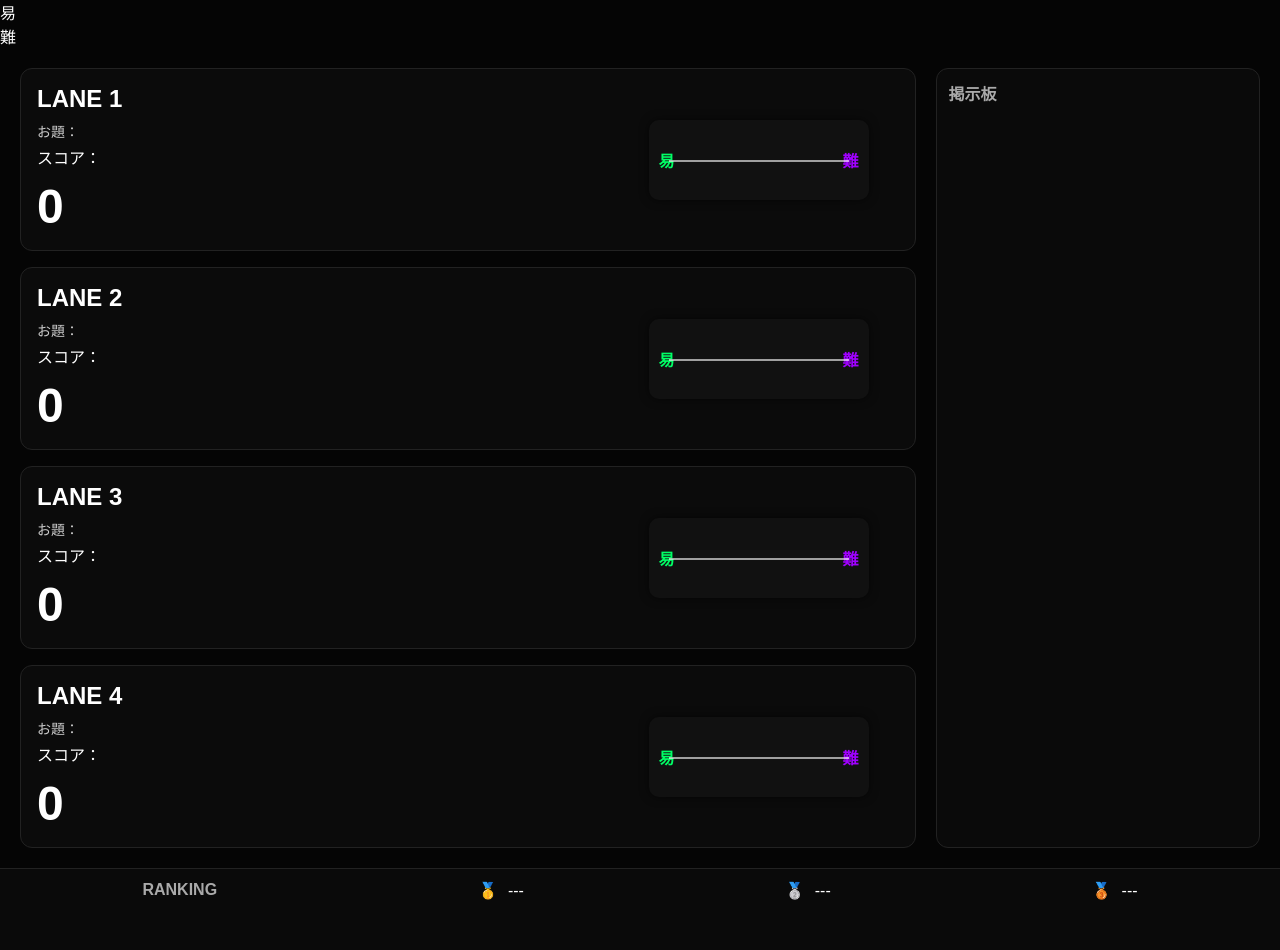
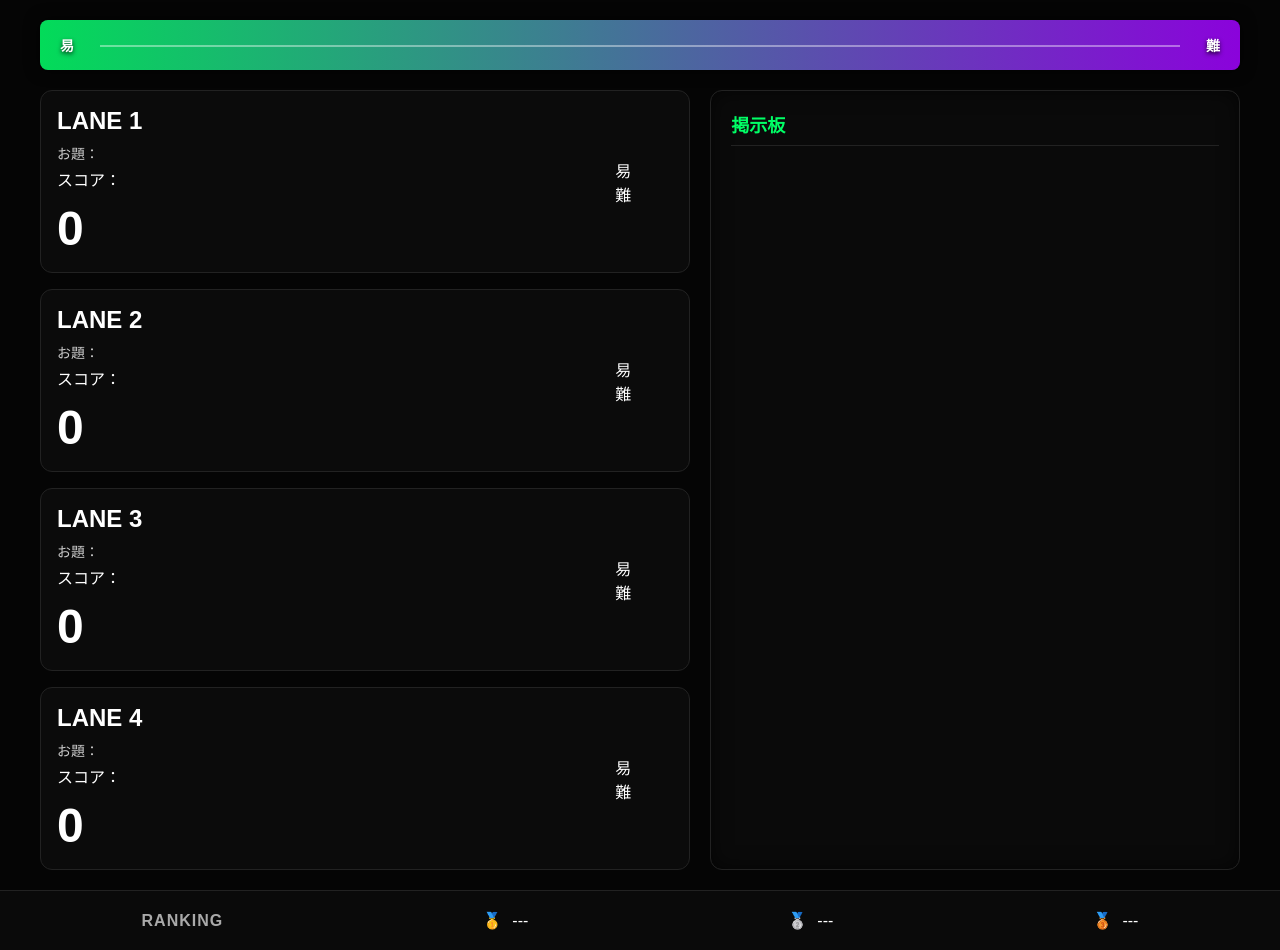
Before and after one commit to KrasnayaPloshchad2718/BowlingWeb, a Flask app: page /display in a window 1280 px wide. Shown: the part 60-1010 px from the top of the page. Before the commit the page ends 960 px from the top, so only its background shows below. Run offline with Flask 3, Linux system fonts and the light colour scheme.

Commit message:
Update display.css

```diff
--- a/static/display.css
+++ b/static/display.css
@@ -16,10 +16,7 @@ body {
 }
 
 /* =========================
-   navスペース確保
-============================
-/* =========================
-   ナビゲーション（追加対応）
+   ナビゲーション
 ========================= */
 
 nav {
@@ -66,75 +63,53 @@ nav a.active {
 }
 
 /* =========================
-   nav分の余白調整
+   上部残し：難易度グラデーションバー
 ========================= */
 
-#main {
-    margin-top: 10px;
+#difficultyBar {
+    position: relative;
+    width: calc(100% - 40px);
+    max-width: 1200px;
+    height: 50px;
+    margin: 20px auto 10px auto;
+    border-radius: 8px;
+    overflow: hidden;
+    background: #111;
+    box-shadow: 0 0 15px rgba(0,0,0,0.7);
 }
 
-/* body全体の圧迫防止 */
-body {
-    padding-top: 0;
-}
-/* =========================
-   ナビゲーション（追加対応）
-========================= */
-
-nav {
-    height: 60px;
-    width: 100%;
-
-    display: flex;
-    align-items: center;
-    justify-content: center;
-    gap: 40px;
-
-    background: #0a0a0a;
-    border-bottom: 1px solid #222;
-
-    position: sticky;
-    top: 0;
-    z-index: 1000;
+/* 緑から紫のグラデーション */
+#difficultyBar .grad {
+    position: absolute;
+    inset: 0;
+    background: linear-gradient(90deg, #00ff66 0%, #a000ff 100%);
+    opacity: 0.85;
 }
 
-/* navリンク */
-nav a {
-    color: #aaa;
-    text-decoration: none;
+/* 易・難ラベル */
+#difficultyBar .label {
+    position: absolute;
+    top: 50%;
+    transform: translateY(-50%);
+    font-weight: bold;
+    color: white;
     font-size: 14px;
-    letter-spacing: 1px;
-
-    padding: 8px 12px;
-    border-radius: 6px;
-
-    transition: 0.2s;
+    text-shadow: 0 2px 4px rgba(0,0,0,0.8);
+    z-index: 2;
 }
 
-/* ホバー */
-nav a:hover {
-    color: white;
-    background: rgba(255,255,255,0.05);
-}
+#difficultyBar .label.left { left: 20px; }
+#difficultyBar .label.right { right: 20px; }
 
-/* アクティブ（現在ページ） */
-nav a.active {
-    color: #00ff66;
-    font-weight: bold;
-    border-bottom: 2px solid #00ff66;
-}
-
-/* =========================
-   nav分の余白調整
-========================= */
-
-#main {
-    margin-top: 10px;
-}
-
-/* body全体の圧迫防止 */
-body {
-    padding-top: 0;
+/* 目盛り線（中央を走る薄い白線） */
+#difficultyBar .ticks {
+    position: absolute;
+    left: 60px;
+    right: 60px;
+    top: 50%;
+    height: 2px;
+    background: rgba(255,255,255,0.4);
+    z-index: 1;
 }
 
 /* =========================
@@ -144,7 +119,9 @@ body {
 main {
     display: flex;
     gap: 20px;
-    padding: 20px;
+    padding: 10px 20px 20px 20px;
+    max-width: 1240px;
+    margin: 0 auto;
 }
 
 /* =========================
@@ -152,7 +129,7 @@ main {
 ========================= */
 
 #lanes {
-    flex: 3;
+    flex: 2; /* 掲示板との並びバランス */
     display: flex;
     flex-direction: column;
     gap: 16px;
@@ -207,82 +184,40 @@ main {
 .middle { color: #ffd24c; }
 .high { color: #ff4c8b; }
 
-/* =========================
-   右側：難易度バー（1本だけ）
-========================= */
-
+/* 右側：難易度ドット/インジケータ（必要に応じてjsから流し込む用スペース） */
 .lane-right {
-    width: 280px;
+    width: 100px;
     display: flex;
     align-items: center;
     justify-content: center;
 }
 
-
 /* =========================
-   右側：難易度バー（レーン1専用）
-   ※グラデーション削除済み
-========================= */
-
-.difficulty {
-    position: relative;
-    width: 220px;
-    height: 80px;
-    border-radius: 10px;
-
-    background: #111; /* ← 単色に変更 */
-
-    box-shadow: 0 0 10px rgba(0,0,0,0.6);
-}
-
-/* 易・難ラベル */
-.difficulty .left {
-    position: absolute;
-    left: 10px;
-    top: 50%;
-    transform: translateY(-50%);
-    font-weight: bold;
-    color: #00ff66;
-}
-
-.difficulty .right {
-    position: absolute;
-    right: 10px;
-    top: 50%;
-    transform: translateY(-50%);
-    font-weight: bold;
-    color: #a000ff;
-}
-
-/* 目盛り */
-.difficulty::after {
-    content: "";
-    position: absolute;
-    left: 20px;
-    right: 20px;
-    top: 50%;
-
-    height: 2px;
-    background: rgba(255,255,255,0.6);
-}
-
-/* =========================
-   掲示板（完全独立）
+   掲示板（下側3つ分のスペースを統合して超強化）
 ========================= */
 
 #board {
-    flex: 1;
+    flex: 1.5; /* レーンの横にどっしり構える広さ */
     background: #0a0a0a;
     border: 1px solid #222;
     border-radius: 12px;
-    padding: 12px;
-    min-height: 300px;
+    padding: 20px;
+    min-height: 480px; /* 3つ分をカバーする十分な高さ */
+    box-shadow: inset 0 0 20px rgba(0,0,0,0.6);
 }
 
 #board h2 {
-    font-size: 16px;
-    margin-bottom: 10px;
-    color: #aaa;
+    font-size: 18px;
+    margin-bottom: 15px;
+    color: #00ff66; /* navのアクティブ色と統一 */
+    border-bottom: 1px solid #222;
+    padding-bottom: 8px;
+}
+
+#boardContent {
+    font-size: 15px;
+    line-height: 1.6;
+    color: #e0e0e0;
 }
 
 /* =========================
@@ -293,11 +228,12 @@ main {
     width: 100%;
     display: flex;
     justify-content: space-around;
+    align-items: center;
 
     background: #0a0a0a;
     border-top: 1px solid #222;
-
-    padding: 12px;
+    height: 60px;
+    padding: 0 12px;
 }
 
 .rankBox {
@@ -309,10 +245,11 @@ main {
 #ranking .title {
     font-weight: bold;
     color: #aaa;
+    letter-spacing: 1px;
 }
 
 /* =========================
-   レスポンシブ
+   レスポンシブ対応
 ========================= */
 
 @media (max-width: 900px) {
@@ -321,16 +258,16 @@ main {
         flex-direction: column;
     }
 
-    .lane {
-        flex-direction: column;
+    #difficultyBar {
+        width: calc(100% - 20px);
+        margin: 10px auto;
     }
 
-    .lane-right {
-        width: 100%;
-        margin-top: 10px;
+    #board {
+        min-height: 300px;
     }
 
-    .difficulty {
-        width: 100%;
+    .lane {
+        flex-direction: row;
     }
 }
```
